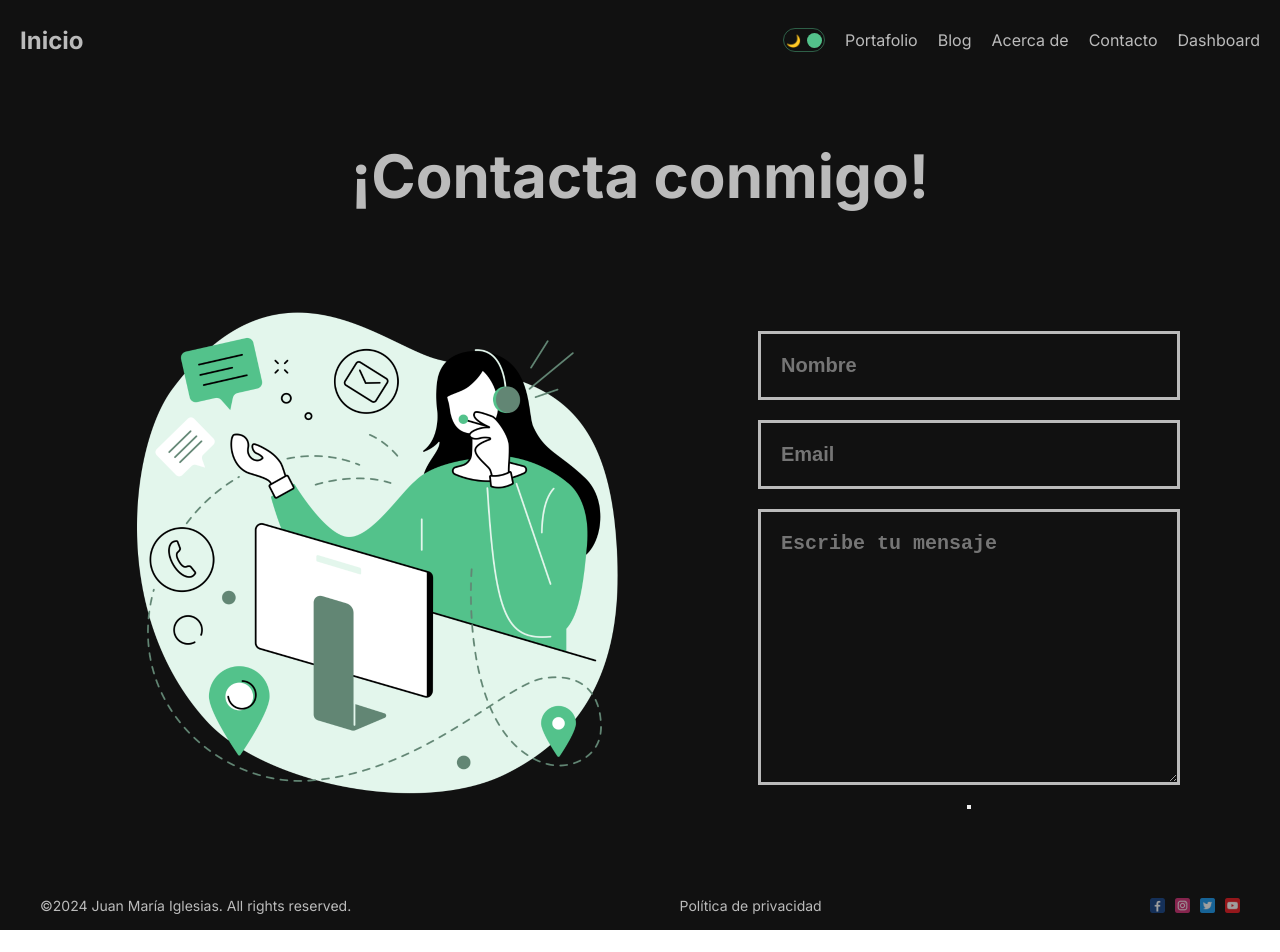
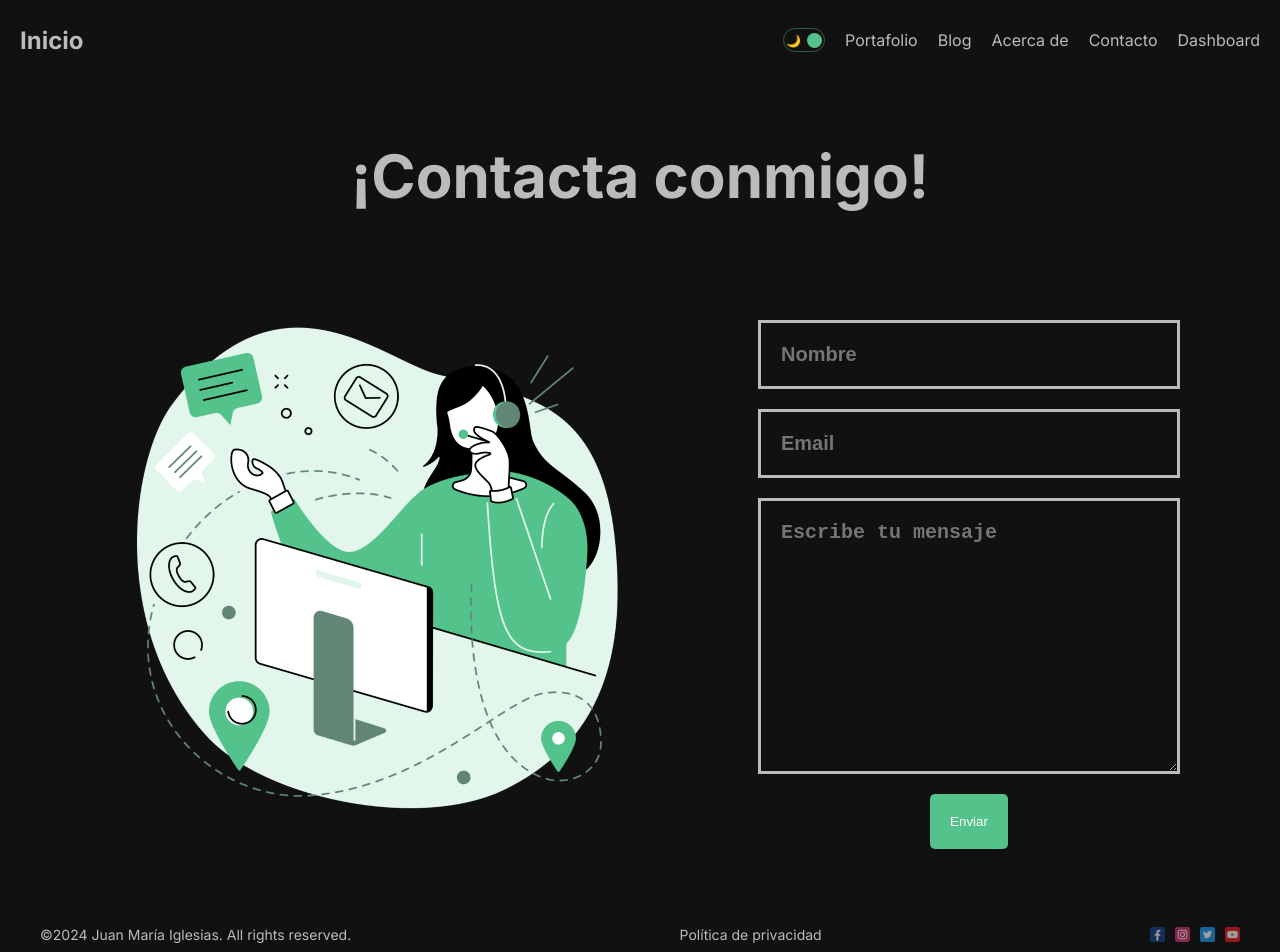
Before and after one commit to Juaigles/nextJSproject, a Next.js app in the folder nextjs-project-portfolio/: page /contact in a window 1280 px wide. Shown: the top 952 px of the page. Before the commit the page ends 930 px from the top, so only its background shows below. Built offline with nearby package versions, Linux system fonts and the light colour scheme; no server answers.

Commit message:
boton-contacto-fix

```diff
--- a/nextjs-project-portfolio/src/app/contact/page.jsx
+++ b/nextjs-project-portfolio/src/app/contact/page.jsx
@@ -51,7 +51,7 @@
               required
             ></textarea>
             <div className={styles.centeredButon}>
-              <button type="submit" text="Enviar" />
+              <button className={styles.button} type="submit"  >Enviar</button>
             </div>
           </form>
         </div>
--- a/nextjs-project-portfolio/src/app/contact/page.module.css
+++ b/nextjs-project-portfolio/src/app/contact/page.module.css
@@ -18,7 +18,15 @@
   height: 500px;
   position: relative;
 }
-
+.button{
+  padding: 20px;
+  cursor: pointer;
+  background-color: #53c28b;
+  border: none;
+  border-radius: 5px;
+  width: max-content;
+  color: white;
+}
 .image{
   object-fit: contain;
   animation: move 3s infinite ease alternate;
```
